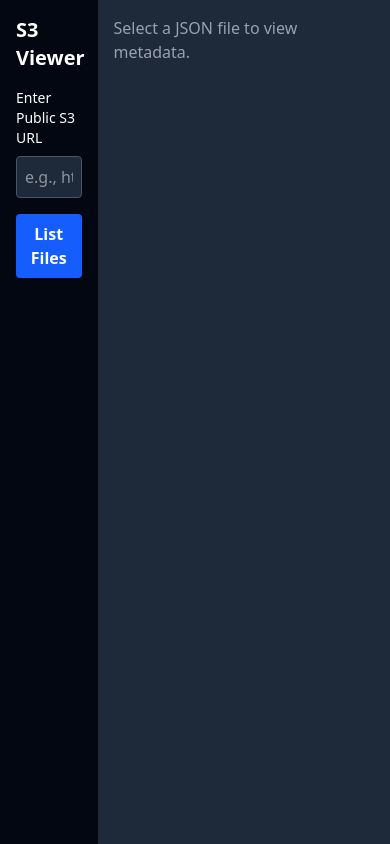
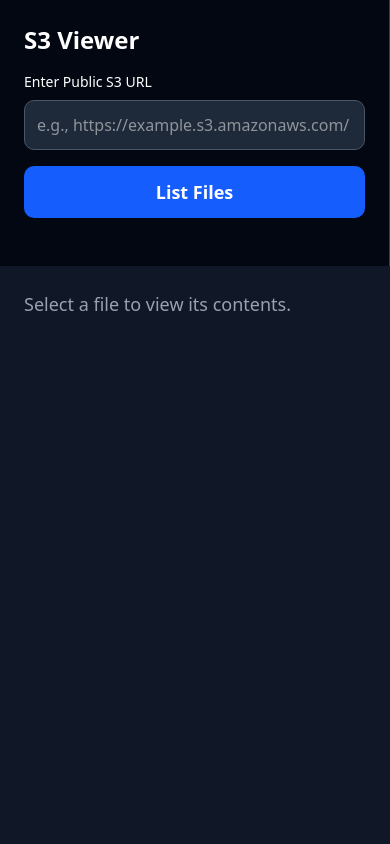
Before and after one commit to newTest0321/MetaQuery, a Next.js app in the folder frontend/: page /session in a window 390 px wide. Built offline with nearby package versions, Linux system fonts and the light colour scheme.

Commit message:
session page -1

```diff
--- a/frontend/package.json
+++ b/frontend/package.json
@@ -24,6 +24,7 @@
     "particles.js": "^2.0.0",
     "react": "^19.0.0",
     "react-dom": "^19.0.0",
+    "react-json-view": "^1.21.3",
     "tailwind-merge": "^3.0.2",
     "tw-animate-css": "^1.2.4"
   },
--- a/frontend/src/app/session/page.js
+++ b/frontend/src/app/session/page.js
@@ -1,14 +1,31 @@
 "use client";
 
-import { useState } from "react";
+import { useState, useEffect, useRef } from "react";
 import axios from "axios";
+import ReactJson from "react-json-view";
 
 export default function S3Viewer() {
   const [publicUrl, setPublicUrl] = useState("");
   const [contents, setContents] = useState({ folders: [], files: [] });
   const [currentPath, setCurrentPath] = useState("");
-  const [metadata, setMetadata] = useState(null);
+  const [fileContent, setFileContent] = useState(null);
   const [error, setError] = useState("");
+  const [fileType, setFileType] = useState(null);
+  const viewerRef = useRef(null);
+  const [viewerHeight, setViewerHeight] = useState("500px");
+
+  useEffect(() => {
+    // Function to dynamically update height based on container size
+    const updateViewerHeight = () => {
+      if (viewerRef.current) {
+        setViewerHeight(`${viewerRef.current.clientHeight - 20}px`);
+      }
+    };
+
+    updateViewerHeight();
+    window.addEventListener("resize", updateViewerHeight);
+    return () => window.removeEventListener("resize", updateViewerHeight);
+  }, [fileContent]);
 
   const handleListFiles = async (folder = "") => {
     try {
@@ -21,7 +38,7 @@
       );
       setContents(response.data);
       setCurrentPath(folder);
-      setMetadata(null);
+      setFileContent(null);
       setError("");
     } catch (error) {
       console.error("Error fetching files:", error);
@@ -31,102 +48,122 @@
   };
 
   const handleFileClick = async (fileKey) => {
-    if (!fileKey.endsWith(".json")) return;
     try {
       const response = await axios.get(
-        `http://localhost:8000/s3/get-metadata-file?public_url=${publicUrl}&file_key=${fileKey}`
+        `http://localhost:8000/s3/get-file?public_url=${publicUrl}&file_key=${fileKey}`
       );
+      const { content, type } = response.data;
+      setFileType(type);
 
-      console.log("Raw metadata content:", response.data.content);
-
-      // Attempt parsing only if content is a valid JSON string
+      if (type === "json") {
         try {
-        const parsedMetadata = JSON.parse(response.data.content);
-        setMetadata(parsedMetadata);
+          setFileContent(JSON.parse(content));
         } catch (jsonError) {
           console.error("Invalid JSON format:", jsonError);
           setError("Error parsing JSON: Invalid format.");
-        setMetadata(null);
+          setFileContent(null);
+        }
+      } else if (type === "text") {
+        setFileContent(content);
+      } else {
+        setFileContent(null);
       }
     } catch (error) {
-      console.error("Error fetching metadata:", error);
-      setError("Failed to load metadata file.");
-      setMetadata(null);
+      console.error("Error fetching file:", error);
+      setError("Failed to load file.");
+      setFileContent(null);
     }
   };
 
-
-
   return (
-    <div className="min-h-screen flex flex-row bg-gray-900 text-white">
+    <div className="min-h-screen flex flex-col md:flex-row bg-gray-900 text-white">
       {/* Sidebar */}
-      <div className="w-1/4 h-screen p-4 overflow-y-auto bg-gray-950">
-        <h2 className="text-xl font-bold mb-4">S3 Viewer</h2>
+      <div className="w-full md:w-1/4 h-auto md:h-screen p-6 overflow-y-auto bg-gray-950 border-r border-gray-700">
+        <h2 className="text-2xl font-bold mb-4">S3 Viewer</h2>
 
         {/* Input Field */}
         <div className="mb-4">
           <label className="block text-sm font-medium mb-2">Enter Public S3 URL</label>
           <input
             type="text"
-            className="w-full p-2 bg-gray-800 text-white border border-gray-600 rounded focus:ring-2 focus:ring-blue-500"
+            className="w-full p-3 bg-gray-800 text-white border border-gray-600 rounded-lg focus:ring-2 focus:ring-blue-500 outline-none"
             value={publicUrl}
             onChange={(e) => setPublicUrl(e.target.value)}
             placeholder="e.g., https://example.s3.amazonaws.com/"
           />
         </div>
         <button
-          className="w-full p-2 bg-blue-600 hover:bg-blue-700 transition rounded font-semibold"
+          className="w-full p-3 bg-blue-600 hover:bg-blue-700 transition rounded-lg font-semibold text-lg"
           onClick={() => handleListFiles("")}
         >
           List Files
         </button>
 
         {/* File List */}
-        <div className="mt-4">
+        <div className="mt-6">
           {currentPath && (
             <button
-              className="text-sm text-gray-400 underline mb-2"
+              className="text-sm text-gray-400 underline mb-3 block"
               onClick={() => handleListFiles("")}
             >
               ← Back to Root
             </button>
           )}
+          <div className="space-y-3">
             {contents.folders.map((folder, index) => (
               <div
                 key={index}
-              className="p-2 bg-gray-800 rounded cursor-pointer hover:bg-gray-700"
+                className="p-3 bg-gray-800 rounded-lg cursor-pointer hover:bg-gray-700 transition flex items-center justify-between"
                 onClick={() => handleListFiles(folder)}
               >
-              📁 {folder}
+                <span className="truncate w-full">📁 {folder}</span>
               </div>
             ))}
             {contents.files.map((file, index) => (
               <div
                 key={index}
-              className="p-2 bg-gray-800 rounded cursor-pointer hover:bg-gray-700"
+                className="p-3 bg-gray-800 rounded-lg cursor-pointer hover:bg-gray-700 transition flex items-center justify-between"
                 onClick={() => handleFileClick(file)}
               >
-              📄 {file}
+                <span className="truncate w-full">📄 {file}</span>
               </div>
             ))}
           </div>
         </div>
+      </div>
 
-      {/* JSON Viewer Panel */}
-      <div className="w-3/4 h-screen p-4 overflow-y-auto bg-gray-800">
-        {metadata ? (
-          <>
-            <h2 className="text-lg font-bold mb-2">Metadata Viewer</h2>
-            <div className="bg-gray-900 p-4 rounded-lg overflow-auto max-h-[80vh]">
-              <pre className="text-green-400 text-sm whitespace-pre-wrap break-words">
-                {JSON.stringify(metadata, null, 2)}
-              </pre>
-            </div>
-          </>
+      {/* File Viewer Panel */}
+      {/* File Viewer Panel */}
+      <div ref={viewerRef} className="w-full md:w-3/4 h-auto md:h-screen p-6 overflow-y-auto bg-black-800">
+        {fileContent ? (
+          fileType === "json" ? (
+            <ReactJson
+              src={fileContent}
+              theme="monokai"
+              collapsed={2}
+              displayDataTypes={false}
+              enableClipboard={true}
+              style={{
+                minHeight: viewerHeight,
+                overflowY: "auto",
+                backgroundColor: "transparent", // No extra panel
+              }}
+            />
+          ) : fileType === "text" ? (
+            <pre className="text-white text-sm whitespace-pre-wrap break-words">{fileContent}</pre>
           ) : (
-          <div className="text-gray-400">Select a JSON file to view metadata.</div>
+            <a
+              href={`http://localhost:8000/s3/download?public_url=${publicUrl}&file_key=${fileContent}`}
+              className="text-blue-400 underline"
+            >
+              Download File
+            </a>
+          )
+        ) : (
+          <div className="text-gray-400 text-lg">Select a file to view its contents.</div>
         )}
       </div>
+
     </div>
   );
 }
```
Also changed, not shown: 2 other files (tests, documents, lock files or other folders). Lines whose indentation alone changed are shown as unchanged.
